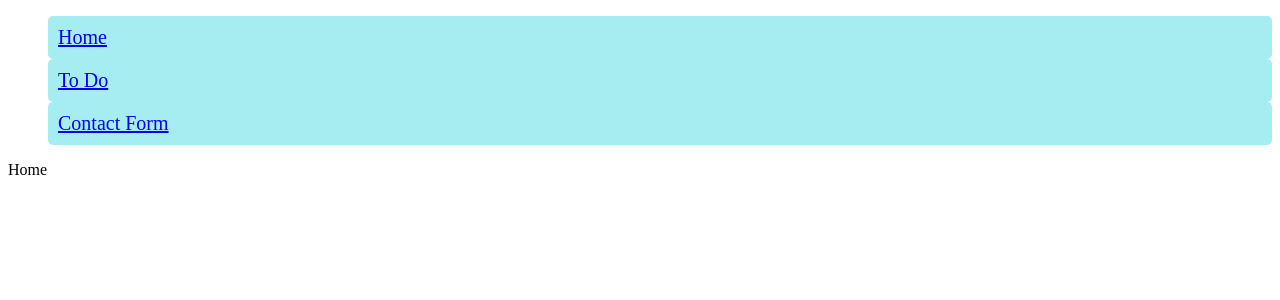
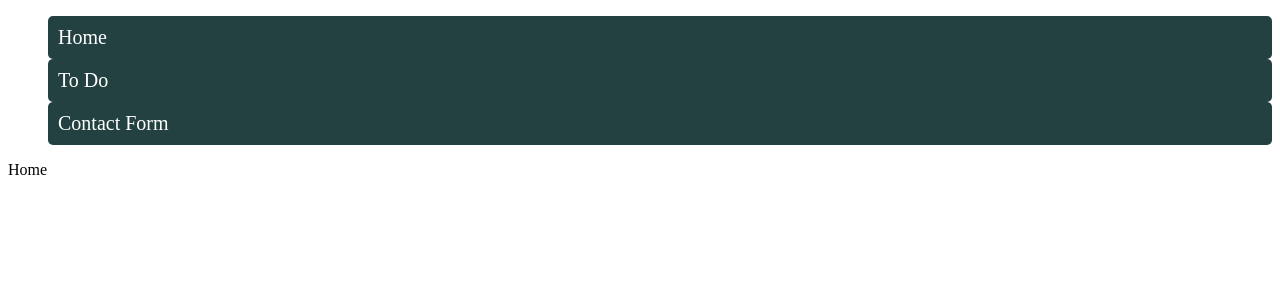
Before and after one commit to Lilian-UXR/Task-Management-Web-App, a React (Create React App) app in the folder my-todo-app/: page / in a window 1280 px wide. Shown: the top 300 px of the page. Built offline with nearby package versions, Linux system fonts and the light colour scheme.

Commit message:
Update style for menu
update style for menu

```diff
--- a/my-todo-app/src/App.js
+++ b/my-todo-app/src/App.js
@@ -7,7 +7,7 @@ function App() {
   return (
     <div className="App">
       <Router>
-        <ul>
+        <ol>
           <li>
             <Link to="/">Home</Link>
           </li>
@@ -17,7 +17,7 @@ function App() {
           <li>
             <Link to="/contact">Contact Form</Link>
           </li>
-        </ul>
+        </ol>
         <Routes>
           <Route path="/" element={<Home />} />
           <Route path="/todo" element={<ToDo />} />
--- a/my-todo-app/src/index.css
+++ b/my-todo-app/src/index.css
@@ -32,7 +32,7 @@ input[type="text"] {
   border-radius: 5px;
 }
 
-ol {
+ul {
   padding: 0;
 }
 
@@ -46,3 +46,19 @@ li {
   display: flex;
   align-items: center;
 }
+
+ol li {
+  background-color: #244141;
+  display: flex;
+  justify-content: left;
+}
+
+ol li a {
+  text-decoration: none;
+  color: #ffffff;
+}
+
+ol li a:hover {
+  text-decoration: none;
+  color: #a6edf2;
+}
```
